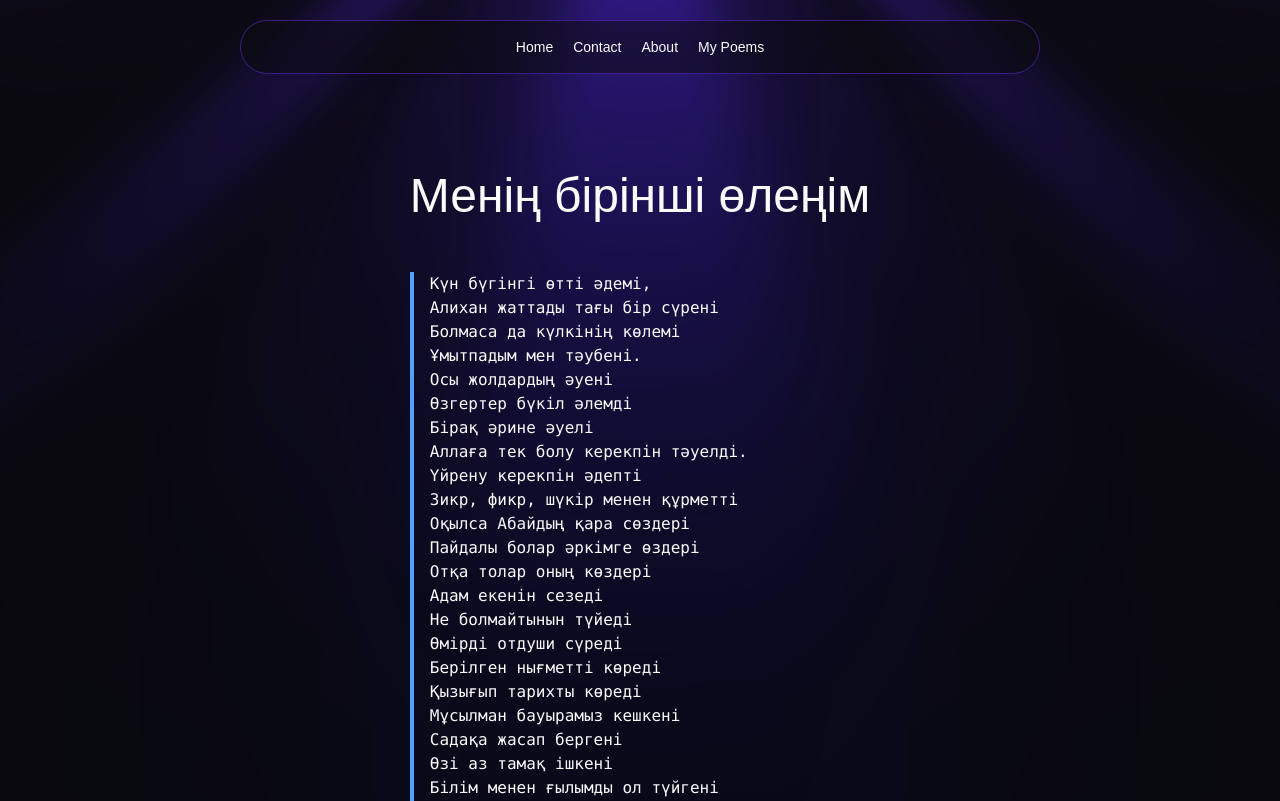
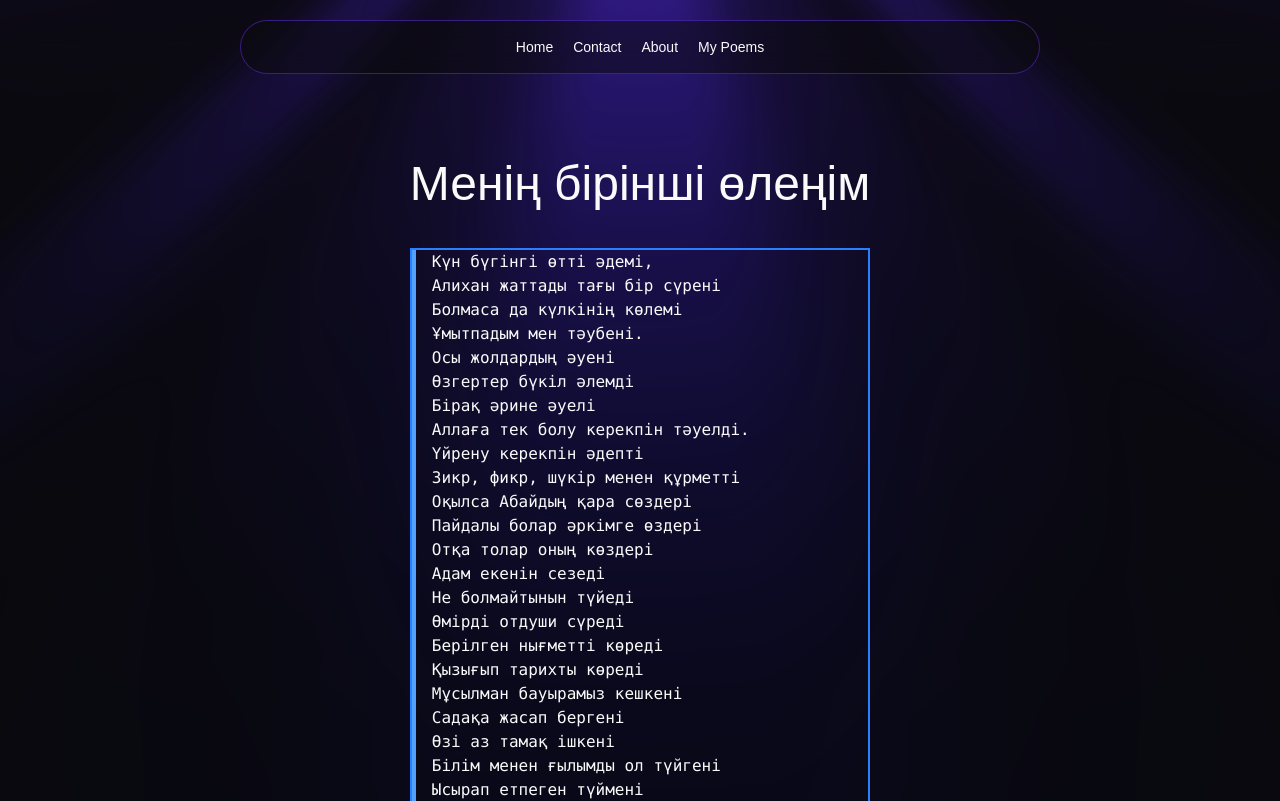
Before and after one commit to Aztech-b/Aztech-b, a React (Vite) app: page /my-poems/1 in a window 1280 px wide. Shown: the top 801 px of the page. Built offline with nearby package versions, Linux system fonts and the light colour scheme.

Commit message:
view transitions on peom cards to poem page works a bit better

```diff
--- a/src/pages/MyPoemsIndex.jsx
+++ b/src/pages/MyPoemsIndex.jsx
@@ -17,9 +17,14 @@ function MyPoemsIndex() {
                         className={"cursor-pointer shrink-0 grow"}
                     >
                         <ListItem>
-                            <ListTitle className={`poem-title poem-title-${poem.id}`}>{poem.title}</ListTitle>
+                            <ListTitle className={`poem-title`} style={{ viewTransitionName: `poem-title-${poem.id}` }}>
+                                {poem.title}
+                            </ListTitle>
                             {poem.preview ? (
-                                <ListContent className={"poem-content"}>
+                                <ListContent
+                                    className={"poem-content w-max border-2 border-red-500"}
+                                    style={{ viewTransitionName: `poem-content-${poem.id}` }}
+                                >
                                     <pre>{poem.preview}</pre>
                                 </ListContent>
                             ) : null}
--- a/src/pages/Poem.jsx
+++ b/src/pages/Poem.jsx
@@ -9,11 +9,16 @@ function Poem() {
     return (
         <div id="poem">
             <div className="mb-10 mt-40">
-                <h2 className={`poem-title poem-title-${poem.id}`}>{poem.title}</h2>
+                <h2 className={`poem-title text-5xl`} style={{ viewTransitionName: `poem-title-${poem.id}` }}>
+                    {poem.title}
+                </h2>
             </div>
 
             <div>
-                <ListContent className={"poem-content"}>
+                <ListContent
+                    className={"poem-content border-2 border-blue-500"}
+                    style={{ viewTransitionName: `poem-content-${poem.id}` }}
+                >
                     <pre>{poem.content}</pre>
                 </ListContent>
             </div>
--- a/src/styles/main.css
+++ b/src/styles/main.css
@@ -30,6 +30,10 @@ main {
     width: 100%;
     display: flex;
     justify-content: center;
+}
+
+pre {
+    font-size: 1rem;
 }
 
 h1,
--- a/src/styles/viewTransitions.css
+++ b/src/styles/viewTransitions.css
@@ -7,15 +7,20 @@ html {
     navigation: auto;
 }
 
-.poem-title-2 {
-    view-transition-name: title;
+.poem-title {
     width: fit-content;
 }
 
-#poem .poem-title {
-    font-size: 3rem;
+::view-transition-group(*) {
+    animation-duration: 0.8s;
 }
 
-#my-poems-index .poem-title {
-    font-size: 1.5rem;
+::view-transition-new(poem-content-1),
+::view-transition-old(poem-content-1) {
+    height: auto;
+    overflow: clip;
+    position: absolute;
+    top: 0;
+    left: 0;
+    width: auto;
 }
```
